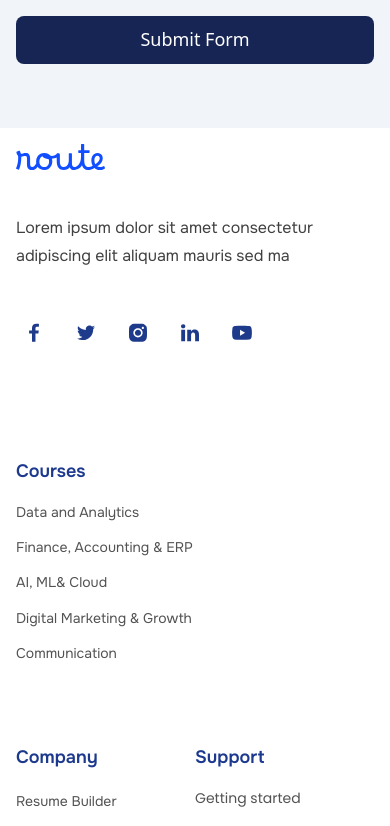
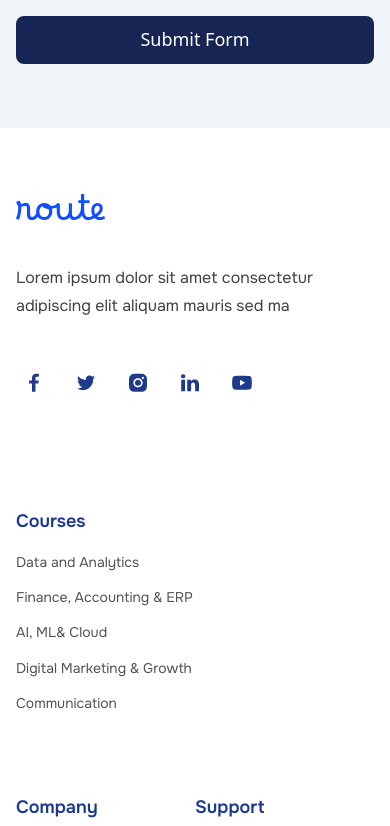
Before and after one commit to sreekesh-nexotech/routes-academy-website2, a Next.js app in the folder frontend/routes-academy/: page / in a window 390 px wide. Shown: the part 7829-8655 px from the top of the page. Built offline with nearby package versions, Linux system fonts and the light colour scheme.

Commit message:
Fix spacing in footer

```diff
--- a/frontend/routes-academy/src/components/ui/Footer.tsx
+++ b/frontend/routes-academy/src/components/ui/Footer.tsx
@@ -32,7 +32,7 @@ const Footer = () => {
   ];
   return (
     <footer className="container mx-auto">
-      <div className="grid sm:grid-cols-2 lg:grid-cols-4 p-[1rem] sm:p-[5rem]">
+      <div className="grid sm:grid-cols-2 lg:grid-cols-4 p-[1rem] sm:p-[5rem]  mt-[3.125rem] sm:m-0">
         <div>
           <div className="flex-shrink-0 mb-[2.75rem]">
             <Image
```
